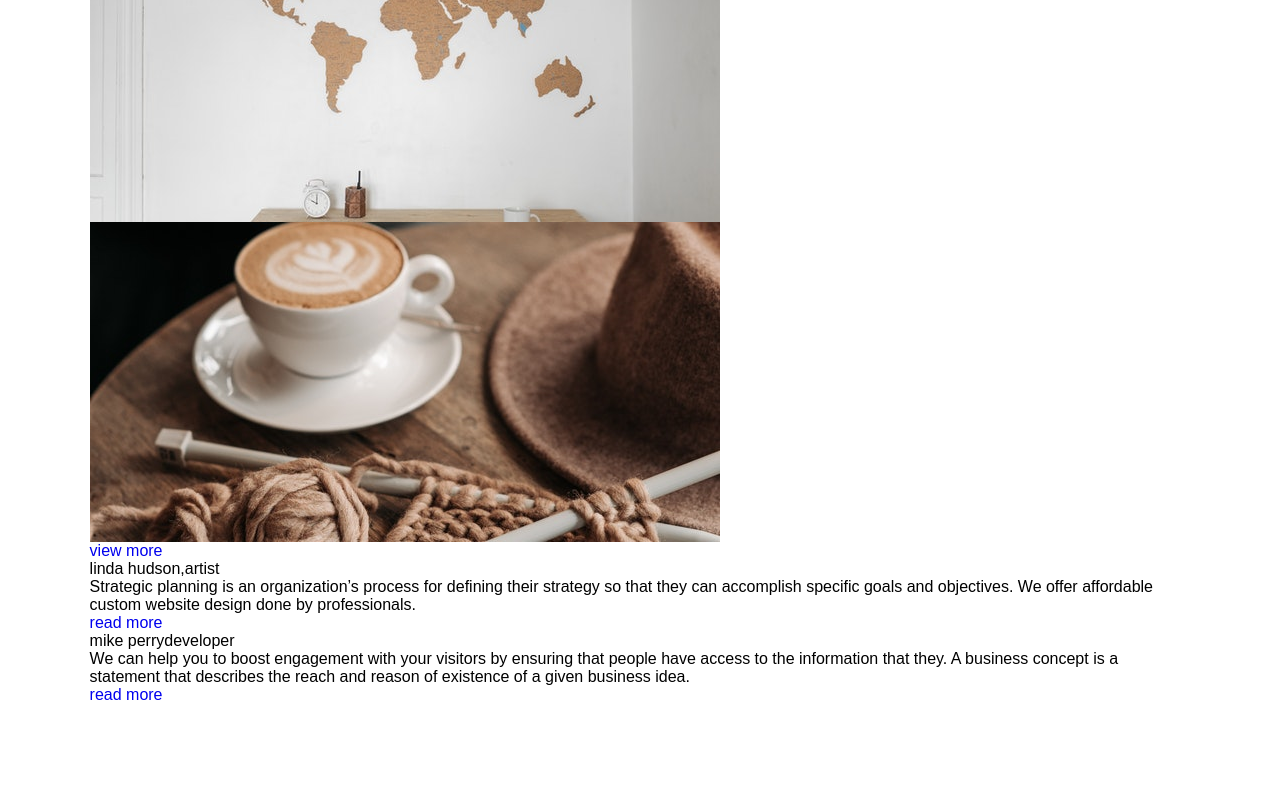
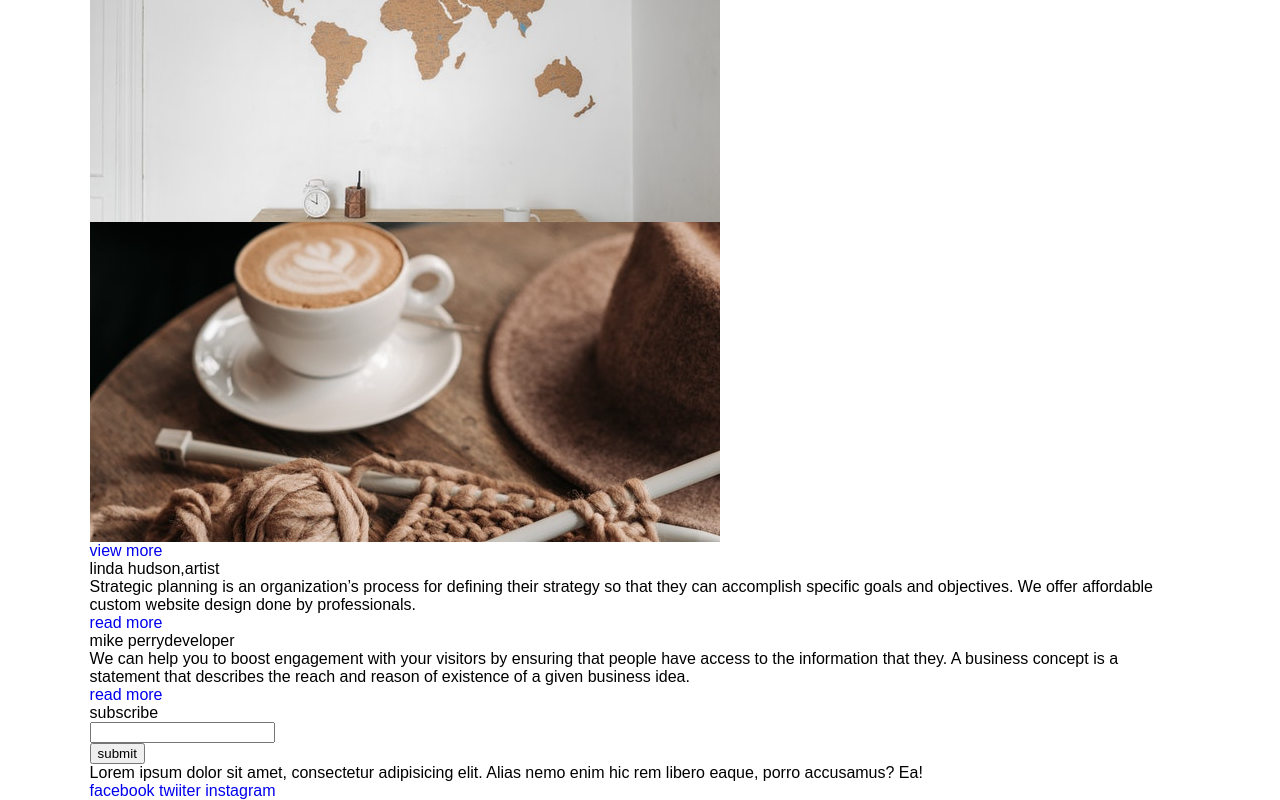
Before and after one commit to kashifaxioned/nice-page, a plain HTML site: page index.html in a window 1280 px wide. Shown: the part 4851-5651 px from the top of the page. Before the commit the page ends 5555 px from the top, so only its background shows below. Drawn offline with Linux system fonts and the light colour scheme.

Commit message:
subscribe section added

```diff
--- a/index.html
+++ b/index.html
@@ -111,7 +111,7 @@
       </section>
       <!-- partner section end -->
       <!-- portolio section start -->
-      <section class="portfolio-section">
+      <div class="portfolio-section">
         <div class="wrapper">
           <figure>
             <img src="./assets/image/3.jpg" alt="Decorated Wall With Furniture">
@@ -140,10 +140,10 @@
           </ul>
           <a href="#FIXME" title="View More" class="view-more-btn">view more</a>
         </div>
-      </section>
+      </div>
       <!-- portolio section end -->
       <!-- testimonial section start -->
-      <section class="testimonial-section">
+      <div class="testimonial-section">
         <div class="wrapper">
           <ul class="testimonial-section-list">
             <li class="testimonial-section-list-item">
@@ -158,8 +158,27 @@
             </li>
           </ul>
         </div>
+      </div>
+      <!-- testimonial section end -->
+      <section class="subscribe-section">
+        <div class="wrapper">
+          <h3 class="subscribe-section-title">subscribe</h3>
+          <form action="/" class="subscribe-form">
+            <div class="form-group">
+              <input type="email" name="subscribe-email" class="subscribe-email">
+            </div>
+            <div class="form-control">
+              <button type="submit" class="submit-btn">submit</button>
+            </div>
+          </form>
+          <p class="subscribe-section-info">Lorem ipsum dolor sit amet, consectetur adipisicing elit. Alias nemo enim hic rem libero eaque, porro accusamus? Ea!</p>
+          <ul class="social-icon-list">
+            <li class="social-icon-list-item"><a href="#FIXME" class="facbook" title="Facebook">facebook</a></li>
+            <li class="social-icon-list-item"><a href="#FIXME" class="twitter" title="Twitter">twiiter</a></li>
+            <li class="social-icon-list-item"><a href="#FIXME" class="instagram" title="Instagram">instagram</a></li>
+          </ul>
+        </div>
       </section>
-      <!-- testimonial section end -->
     </main>
     <!--main section end-->
 
```
